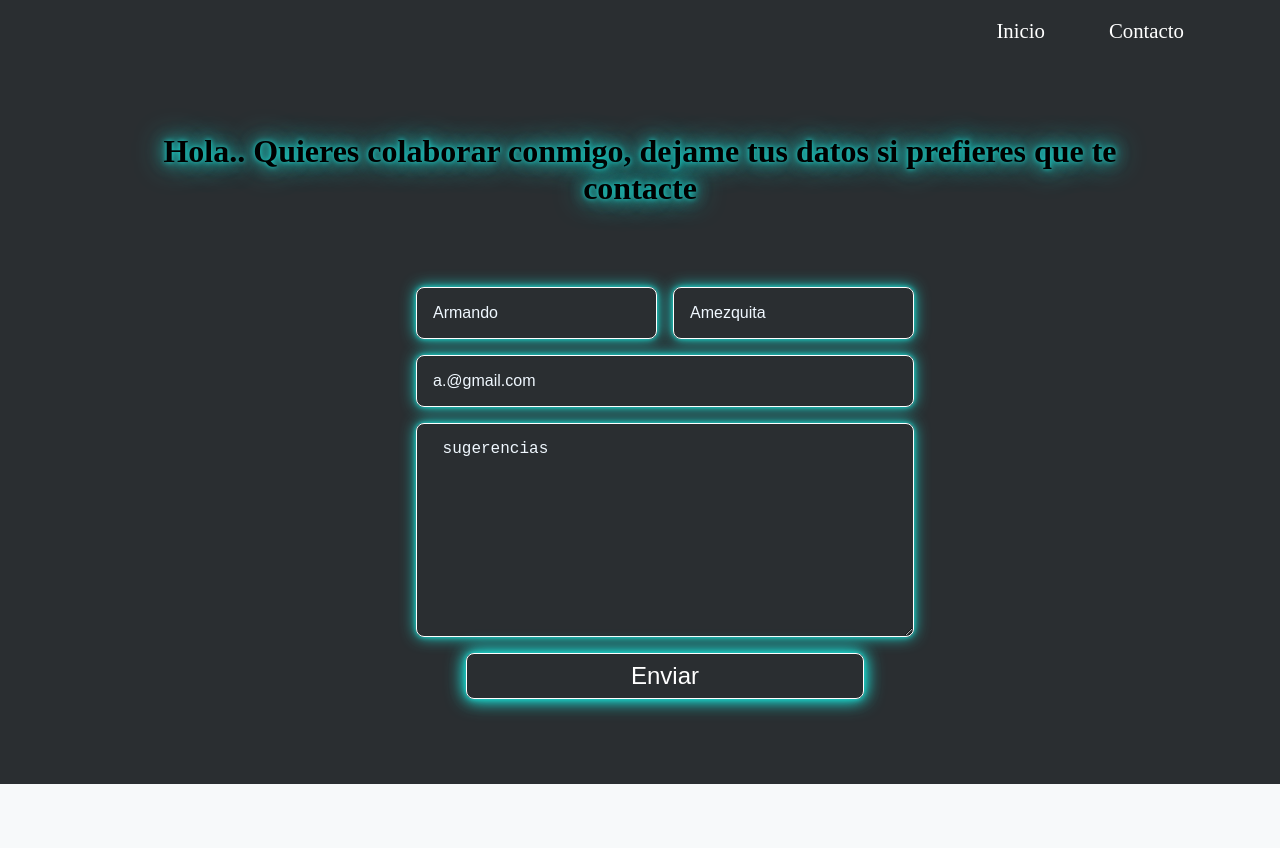
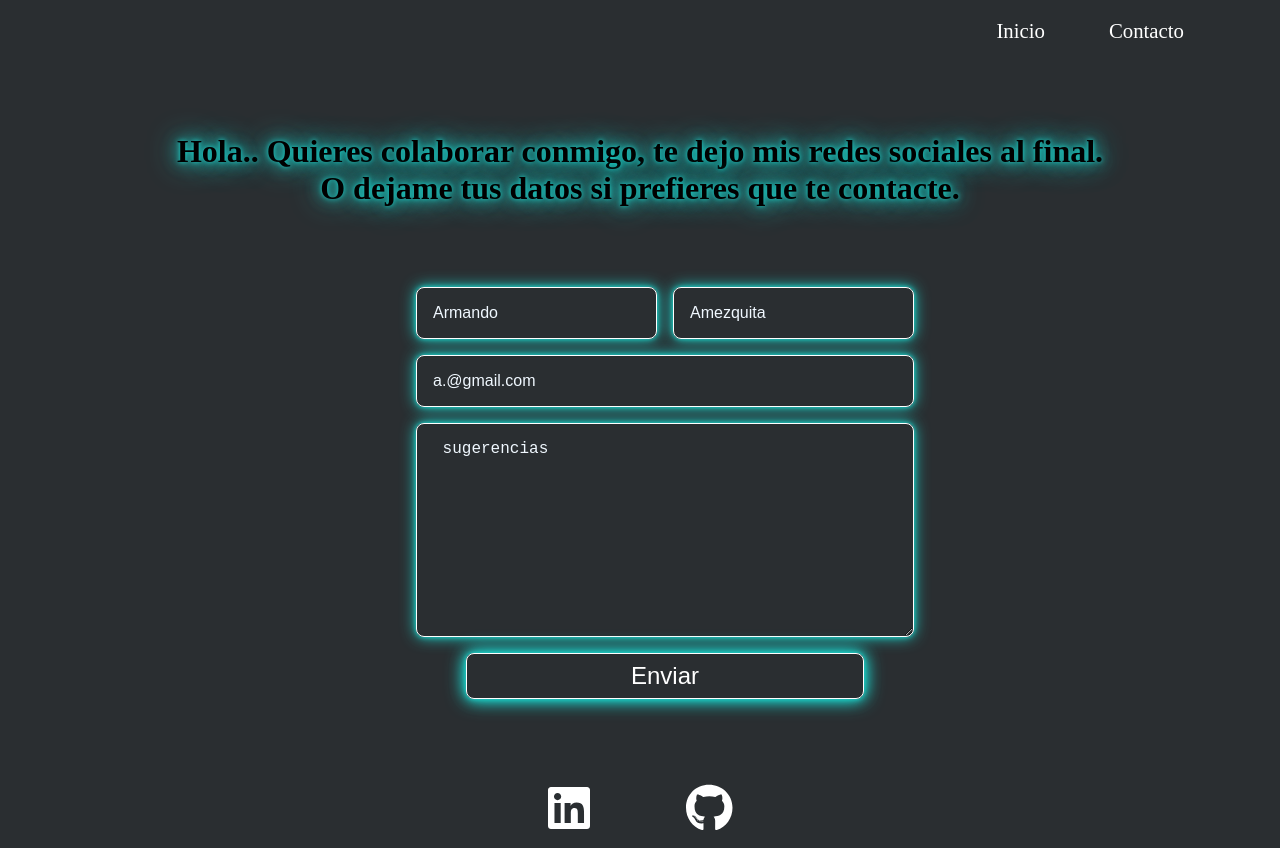
Before and after one commit to Armando-Amezquita/PortfolioVue, a Vue app: page /contact in a window 1280 px wide. Before the commit the page ends 800 px from the top, so only its background shows below. Built offline with nearby package versions, Linux system fonts and the light colour scheme; a web font is replaced by a local one.

Commit message:
layout Component ContactView

```diff
--- a/src/views/ContactView.vue
+++ b/src/views/ContactView.vue
@@ -1,6 +1,22 @@
 <script setup>
     import NavBar from '@/components/NavBar.vue';
     import FormContact from '@/components/FormContact.vue';
+
+    const socialNetworks = [
+        {
+            id: 1,
+            title: "LinkedIn",
+            image: `fa-brands fa-linkedin`,
+            url: "https://www.linkedin.com/in/armando-amezquita-molina/"
+        },
+        {
+            id: 2,
+            title: "github",
+            image: "fa-brands fa-github",
+            url: "https://github.com/Armando-Amezquita"
+        }
+    ]
+
 </script>
 
 <template>
@@ -8,16 +24,21 @@
         <NavBar class="navbar"/>
     </header>
     <body>
-        <h2>Hola.. Quieres colaborar conmigo, dejame tus datos si prefieres que te contacte</h2>
-        <!-- <div>
-            <input type="text" placeholder="name" name="name">
-            <input type="text" placeholder="email">
-            <input type="text" placeholder="interes">
-            <input type="text" placeholder="name"> -->
-            <!-- <button type="submit"></button> -->
-        <!-- </div> -->
+        <h2>Hola.. Quieres colaborar conmigo, te dejo mis redes sociales al final.
+            <br />
+            O dejame tus datos si prefieres que te contacte.
+        </h2>
         <FormContact />
     </body>
+    <footer>
+        <ul>
+            <i v-for="social in socialNetworks" :key="social.id">
+                <a :href="social.url">
+                    <font-awesome-icon class="icons" :icon="social.image" />
+                </a>
+            </i>
+        </ul>
+    </footer>
 </template>
 
 <style scoped>
@@ -40,28 +61,6 @@
         padding: 2rem 0;
         background-color: var(--dark-black);
     }
-    div{
-        display: grid;
-        /* grid-template-areas: "input input"
-                            "input input"
-                            "textArea textArea"; */
-        grid-template-columns: 1fr 1fr;
-        gap: 2em;
-        margin-top: 4rem;
-    }
-    input{
-        width: 15rem;
-        /* grid-area: input; */
-        height: 3rem;
-        border-radius: .5rem;
-        border: 2px solid white;
-        background-color: transparent;
-        box-shadow: 0 0 5px #1CD6CE, 0 0 15px #1CD6CE;
-    }
-    ::placeholder{
-        color: var(--gray);
-        padding-left: 1rem;
-    }
     h2{
         margin-bottom: 2rem;
         font-size: 2rem;
@@ -69,10 +68,27 @@
         text-align: center;
         text-shadow: 0 0 5px #1CD6CE, 0 0 15px #1CD6CE, 0 0 30px #1CD6CE;
     }
-    textarea{
-        grid-area: textArea;
+    a{
+        color: var(--white);
     }
-    /* form{
-        width: 8rem;
-    } */
+    .icons{
+        font-size: 3rem;
+    }
+    footer{
+        width: 100%;
+        background-color: var(--dark-black);
+        height: 4rem;
+    }
+    footer > ul{
+        display: flex;
+        justify-content: center;
+        align-items: center;
+        width: 80%;
+        height: 4rem;
+        margin: 0 auto;
+        padding-bottom: 1rem;
+    }
+    i {
+        margin: 0 3rem;
+    }
 </style>
```
